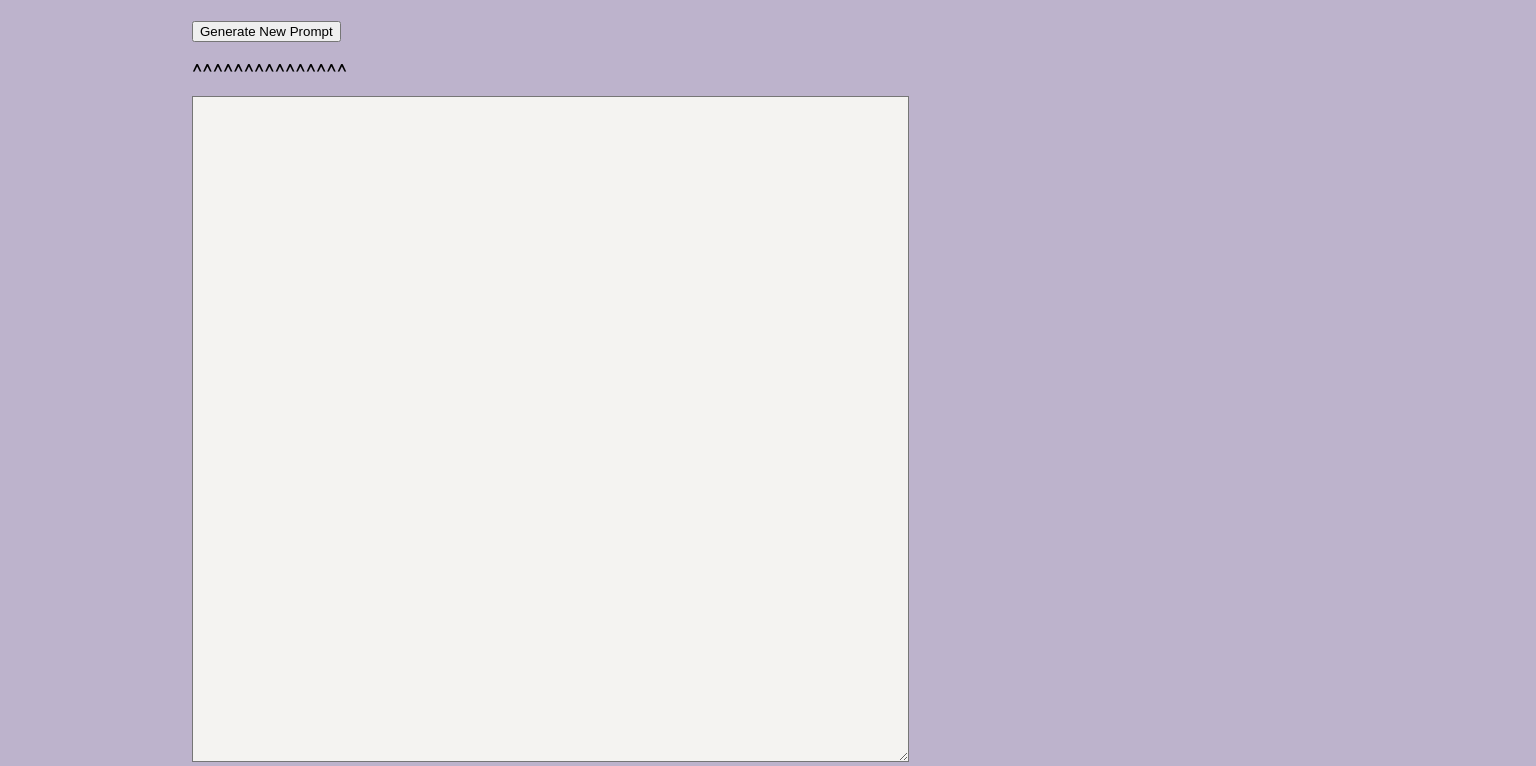
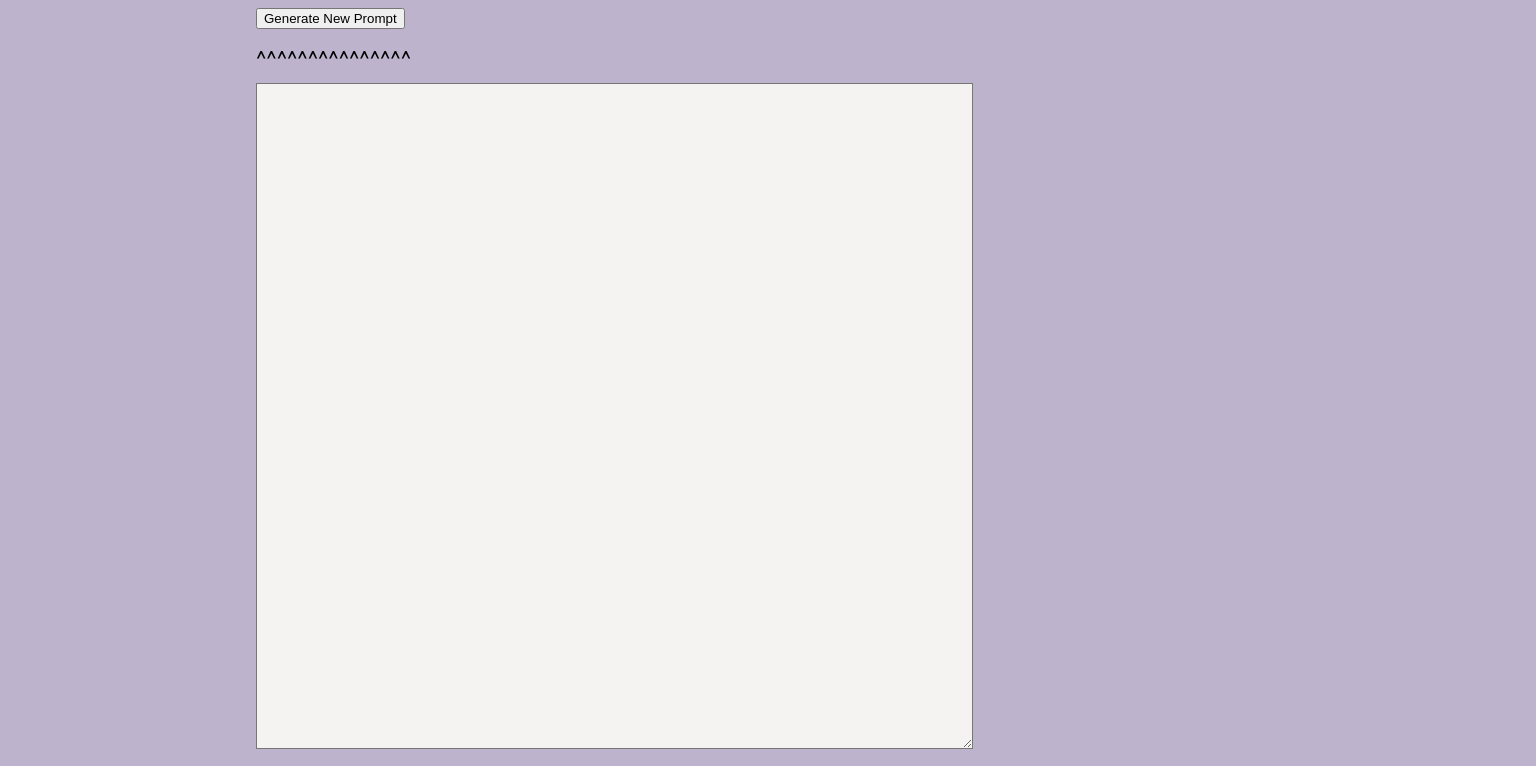
Before and after one commit to hesmall/journalbot, a plain HTML site: page index.html in a window 1280 px wide. Shown: the part 145-911 px from the top of the page, 1536 px wide, since content can reach past the window. Drawn offline with Linux system fonts and the light colour scheme.

Commit message:
removing big empty spaces

```diff
--- a/assets/styles.css
+++ b/assets/styles.css
@@ -4,7 +4,7 @@ body {
   background: #bdb3cc;
   font-family: "Alata";
   min-height: 100vh;
-  margin: 0;
+  margin: 5%;
   display: flex;
   flex-direction: column;
   width:100%;
@@ -19,7 +19,7 @@ h1 {
   background: black;
   position: relative;
   min-height: 1vh;
-  top: 20%;
+  top: 0%;
   width: 30%;
   left:15%;
 }
@@ -29,12 +29,12 @@ h1 {
   color: black;
   font-size: 2em;
   left: 15%;
-  top: 18%;
+  top: 0%;
 }
 
 .content {
-  margin: 2% 15%;
-  padding: 5% 0% 5% 0%;
+  margin: 1% 15%;
+  padding: 0% 0% 5% 0%;
   flex: 1;
   width: 70%;
   height: 50%;
```
